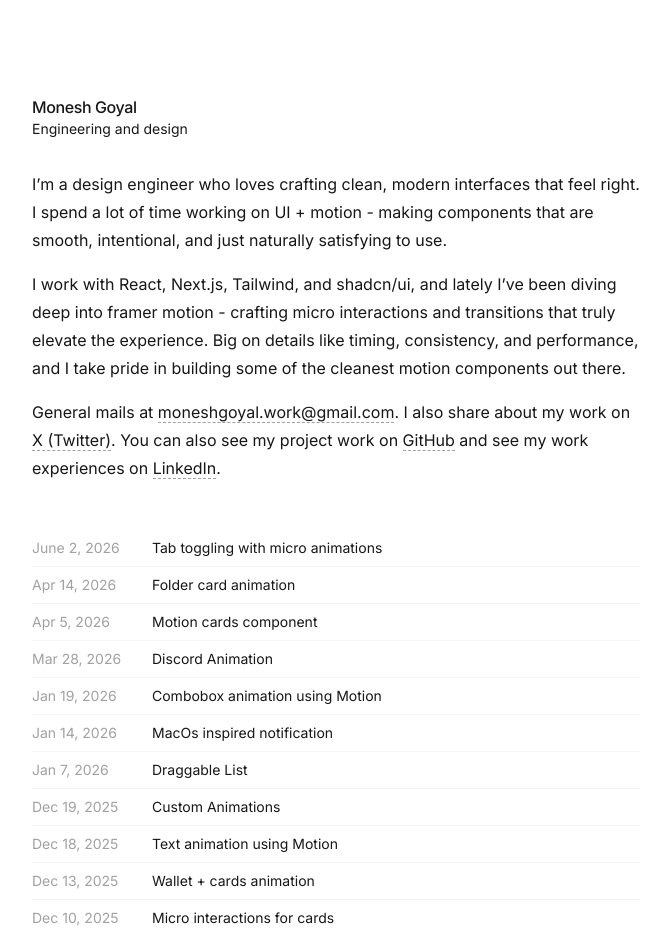
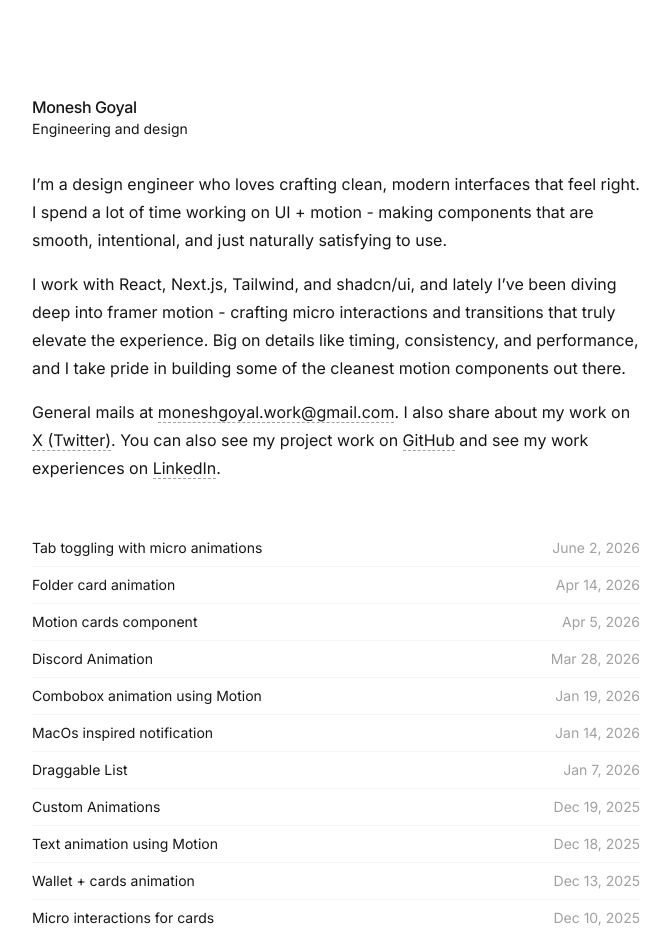
Before and after one commit to 2201monesh/portfolio, a Next.js app: page / in a window 1280 px wide. Shown: the top 952 px of the page, without its empty margins (304-975 px from the left). Built offline with nearby package versions, Linux system fonts and the light colour scheme.

Commit message:
changes for the list view in home page

```diff
--- a/app/page.tsx
+++ b/app/page.tsx
@@ -20,53 +20,53 @@ export default function Home() {
   </div>
   <div className="mt-12 space-y-4 select-none">
     <div className="divide-y divide-neutral-100 dark:divide-neutral-800">
-      {/* <Link href="/crafts/progress-component" className="flex cursor-pointer items-center justify-start py-2 text-sm hover:bg-neutral-50 dark:hover:bg-neutral-800">
-        <p className="w-30 text-neutral-400">Apr 29, 2026</p>
+      {/* <Link href="/crafts/progress-component" className="flex cursor-pointer items-center justify-between py-2 text-sm hover:bg-neutral-50 dark:hover:bg-neutral-800">
         <p className="">Progress component</p>
+        <p className="shrink-0 ml-4 text-neutral-400">Apr 29, 2026</p>
       </Link> */}
-      <Link href="/crafts/tab-toggling" className="flex cursor-pointer items-center justify-start py-2 text-sm hover:bg-neutral-50 dark:hover:bg-neutral-800">
-        <p className="w-30 text-neutral-400">June 2, 2026</p>
+      <Link href="/crafts/tab-toggling" className="flex cursor-pointer items-center justify-between py-2 text-sm hover:bg-neutral-50 dark:hover:bg-neutral-800">
         <p className="">Tab toggling with micro animations</p>
+        <p className="shrink-0 ml-4 text-neutral-400">June 2, 2026</p>
       </Link>
-       <Link href="/crafts/folder-card-animation" className="flex cursor-pointer items-center justify-start py-2 text-sm hover:bg-neutral-50 dark:hover:bg-neutral-800">
-        <p className="w-30 text-neutral-400">Apr 14, 2026</p>
+      <Link href="/crafts/folder-card-animation" className="flex cursor-pointer items-center justify-between py-2 text-sm hover:bg-neutral-50 dark:hover:bg-neutral-800">
         <p className="">Folder card animation</p>
+        <p className="shrink-0 ml-4 text-neutral-400">Apr 14, 2026</p>
       </Link>
-      <Link href="/crafts/motion-cards-component" className="flex cursor-pointer items-center justify-start py-2 text-sm hover:bg-neutral-50 dark:hover:bg-neutral-800">
-        <p className="w-30 text-neutral-400">Apr 5, 2026</p>
+      <Link href="/crafts/motion-cards-component" className="flex cursor-pointer items-center justify-between py-2 text-sm hover:bg-neutral-50 dark:hover:bg-neutral-800">
         <p className="">Motion cards component</p>
+        <p className="shrink-0 ml-4 text-neutral-400">Apr 5, 2026</p>
       </Link>
-      <Link href="/crafts/discord-animation" className="flex cursor-pointer items-center justify-start py-2 text-sm hover:bg-neutral-50 dark:hover:bg-neutral-800">
-        <p className="w-30 text-neutral-400">Mar 28, 2026</p>
+      <Link href="/crafts/discord-animation" className="flex cursor-pointer items-center justify-between py-2 text-sm hover:bg-neutral-50 dark:hover:bg-neutral-800">
         <p className="">Discord Animation</p>
+        <p className="shrink-0 ml-4 text-neutral-400">Mar 28, 2026</p>
       </Link>
-      <Link href="/crafts/combo-box-animation" className="flex cursor-pointer items-center justify-start py-2 text-sm hover:bg-neutral-50 dark:hover:bg-neutral-800">
-        <p className="w-30 text-neutral-400">Jan 19, 2026</p>
+      <Link href="/crafts/combo-box-animation" className="flex cursor-pointer items-center justify-between py-2 text-sm hover:bg-neutral-50 dark:hover:bg-neutral-800">
         <p className="">Combobox animation using Motion</p>
+        <p className="shrink-0 ml-4 text-neutral-400">Jan 19, 2026</p>
       </Link>
-      <a href="https://x.com/moneshgoyal/status/2011431087982190724?s=20" target="_blank" rel="noopener noreferrer" className="flex cursor-pointer items-center justify-start py-2 text-sm hover:bg-neutral-50 dark:hover:bg-neutral-800">
-        <p className="w-30 text-neutral-400">Jan 14, 2026</p>
+      <a href="https://x.com/moneshgoyal/status/2011431087982190724?s=20" target="_blank" rel="noopener noreferrer" className="flex cursor-pointer items-center justify-between py-2 text-sm hover:bg-neutral-50 dark:hover:bg-neutral-800">
         <p className="">MacOs inspired notification</p>
+        <p className="shrink-0 ml-4 text-neutral-400">Jan 14, 2026</p>
       </a>
-      <a href="https://x.com/moneshgoyal/status/2008916255022145930?s=20" target="_blank" rel="noopener noreferrer" className="flex cursor-pointer items-center justify-start py-2 text-sm hover:bg-neutral-50 dark:hover:bg-neutral-800">
-        <p className="w-30 text-neutral-400">Jan 7, 2026</p>
+      <a href="https://x.com/moneshgoyal/status/2008916255022145930?s=20" target="_blank" rel="noopener noreferrer" className="flex cursor-pointer items-center justify-between py-2 text-sm hover:bg-neutral-50 dark:hover:bg-neutral-800">
         <p className="">Draggable List</p>
+        <p className="shrink-0 ml-4 text-neutral-400">Jan 7, 2026</p>
       </a>
-      <a href="https://x.com/moneshgoyal/status/2001876074595258423?s=20" target="_blank" rel="noopener noreferrer" className="flex cursor-pointer items-center justify-start py-2 text-sm hover:bg-neutral-50 dark:hover:bg-neutral-800">
-        <p className="w-30 text-neutral-400">Dec 19, 2025</p>
+      <a href="https://x.com/moneshgoyal/status/2001876074595258423?s=20" target="_blank" rel="noopener noreferrer" className="flex cursor-pointer items-center justify-between py-2 text-sm hover:bg-neutral-50 dark:hover:bg-neutral-800">
         <p className="">Custom Animations</p>
+        <p className="shrink-0 ml-4 text-neutral-400">Dec 19, 2025</p>
       </a>
-      <a href="https://x.com/moneshgoyal/status/2001702374025650447?s=20" target="_blank" rel="noopener noreferrer" className="flex cursor-pointer items-center justify-start py-2 text-sm hover:bg-neutral-50 dark:hover:bg-neutral-800">
-        <p className="w-30 text-neutral-400">Dec 18, 2025</p>
+      <a href="https://x.com/moneshgoyal/status/2001702374025650447?s=20" target="_blank" rel="noopener noreferrer" className="flex cursor-pointer items-center justify-between py-2 text-sm hover:bg-neutral-50 dark:hover:bg-neutral-800">
         <p className="">Text animation using Motion</p>
+        <p className="shrink-0 ml-4 text-neutral-400">Dec 18, 2025</p>
       </a>
-      <a href="https://x.com/moneshgoyal/status/1999787935961604404?s=20" target="_blank" rel="noopener noreferrer" className="flex cursor-pointer items-center justify-start py-2 text-sm hover:bg-neutral-50 dark:hover:bg-neutral-800">
-        <p className="w-30 text-neutral-400">Dec 13, 2025</p>
+      <a href="https://x.com/moneshgoyal/status/1999787935961604404?s=20" target="_blank" rel="noopener noreferrer" className="flex cursor-pointer items-center justify-between py-2 text-sm hover:bg-neutral-50 dark:hover:bg-neutral-800">
         <p className="">Wallet + cards animation</p>
+        <p className="shrink-0 ml-4 text-neutral-400">Dec 13, 2025</p>
       </a>
-      <a href="https://x.com/moneshgoyal/status/1998619458752098325?s=20" target="_blank" rel="noopener noreferrer" className="flex cursor-pointer items-center justify-start py-2 text-sm hover:bg-neutral-50 dark:hover:bg-neutral-800">
-        <p className="w-30 text-neutral-400">Dec 10, 2025</p>
+      <a href="https://x.com/moneshgoyal/status/1998619458752098325?s=20" target="_blank" rel="noopener noreferrer" className="flex cursor-pointer items-center justify-between py-2 text-sm hover:bg-neutral-50 dark:hover:bg-neutral-800">
         <p className="">Micro interactions for cards</p>
+        <p className="shrink-0 ml-4 text-neutral-400">Dec 10, 2025</p>
       </a>
     </div>
   </div>
```
